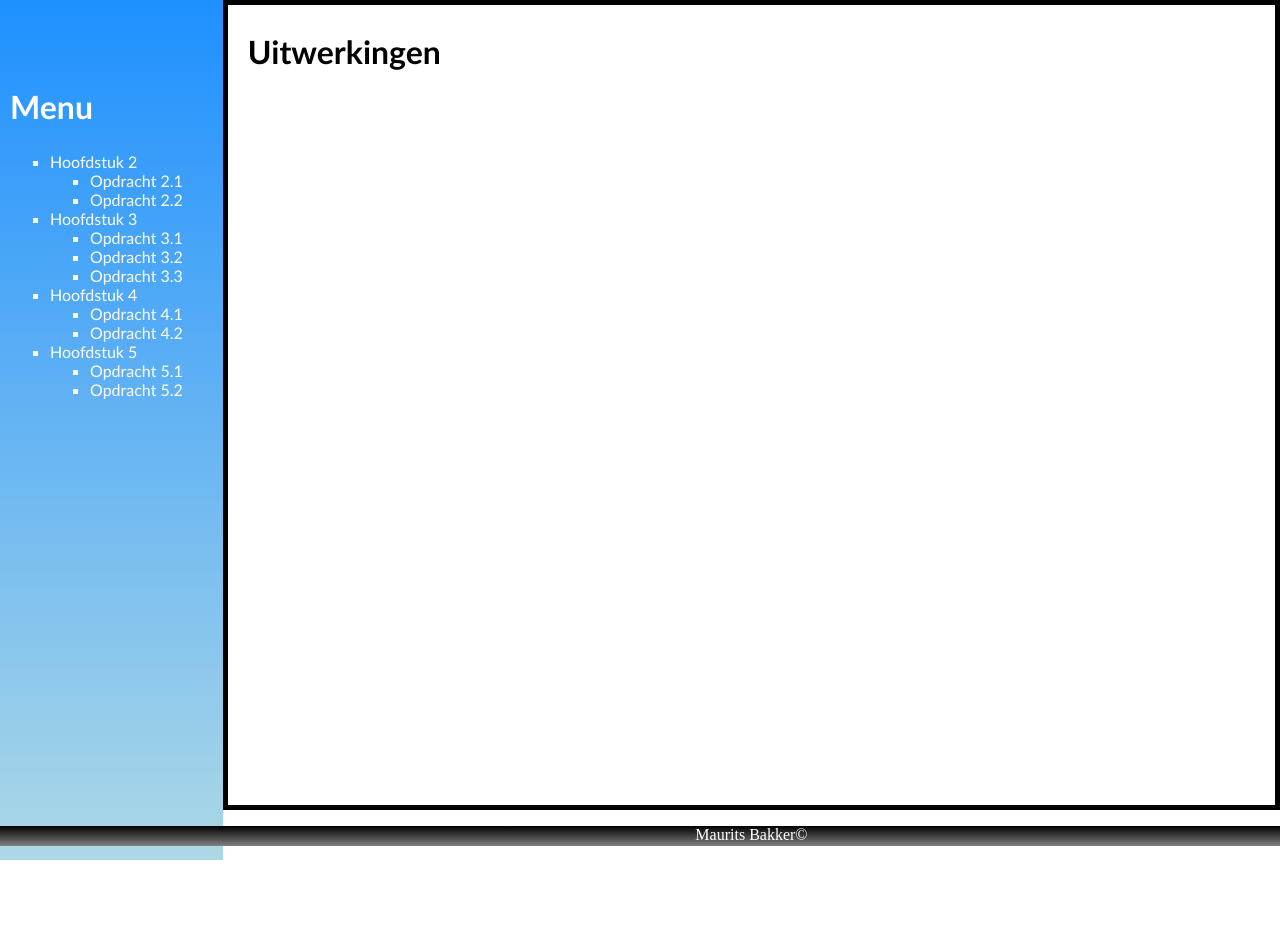
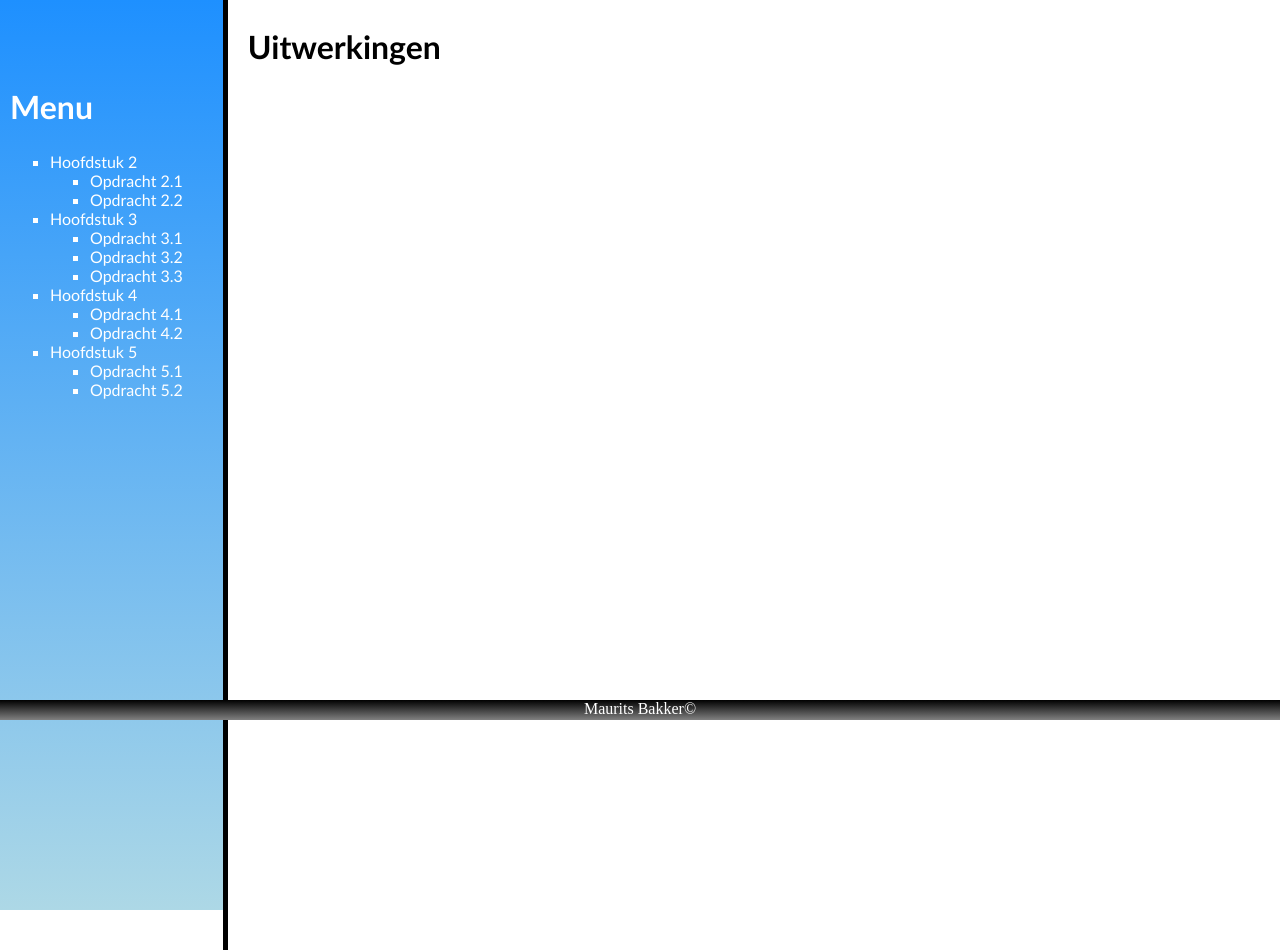
Before and after one commit to Maurits-B/phpopdrachten, a PHP site: page /index.php in a window 1280 px wide. Shown: the part 80-1030 px from the top of the page. Before the commit the page ends 940 px from the top, so only its background shows below. Run offline with PHP 8.4, Linux system fonts and the light colour scheme.

Commit message:
css changes
border change border left
footer changes

```diff
--- a/CSS/style.css
+++ b/CSS/style.css
@@ -15,7 +15,7 @@ header
 aside
 {
     background: linear-gradient(dodgerblue, lightblue);
-    height: 800px;
+    height: 850px;
     color: white;
     padding-left: 10px;
     margin: 0px;
@@ -57,9 +57,9 @@ h1
 #wrapper
 {
     overflow: scroll;
-    height: 800px;
+    height: 950px;
     padding-left: 20px;
-    border: 5px solid black;
+    border-left: 5px solid black;
 }
 
 aside h2
@@ -71,8 +71,10 @@ aside h2
 footer
 {
     background: linear-gradient(black, grey);
-    position: relative;
+    position: fixed;
     bottom: 0px;
+    width: 100%;
     height: 20px;
+    padding: 0px;
     text-align: center;
 }
--- a/includes/footer.php
+++ b/includes/footer.php
@@ -1,8 +1,6 @@
         <footer>
             <a href="/phpopdrachten/index.php">
-                <p>
                     Maurits Bakker&copy;
-                </p>
             </a>
         </footer>
     </body>
```
